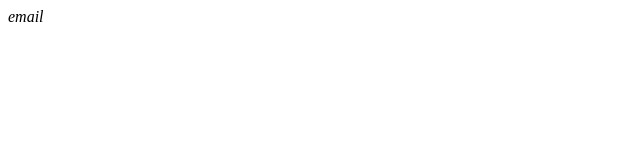
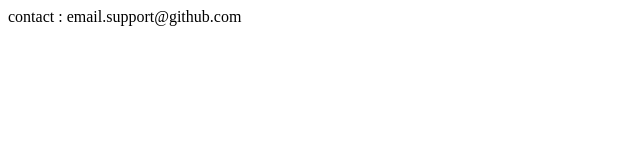
Before and after one commit to gyun2da/day1, a plain HTML site: page index.html in a window 1280 px wide. Shown: the whole page, without its empty margins (0-640 px from the left). Drawn offline with Linux system fonts and the light colour scheme.

Commit message:
update footer contact on main

```diff
--- a/index.html
+++ b/index.html
@@ -1 +1 @@
-<address>email</address>
+<div id="footer">contact : email.support@github.com</div>
```
